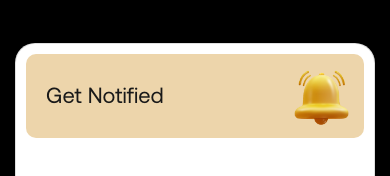
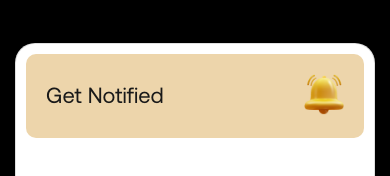
Before and after one commit to Muhtoyyib/payfyr-waitlist, a React (Create React App) app: page / in a window 390 px wide. Shown: the part 366-542 px from the top of the page. Built offline with nearby package versions, Linux system fonts and the light colour scheme.

Commit message:
making changes

```diff
--- a/src/components/layout/right-layout/index.js
+++ b/src/components/layout/right-layout/index.js
@@ -3,7 +3,7 @@ import  BellIcon from './bell.png';
 
 const RightLayout = () => {
   return (
-    <div className='col-12 col-lg-5 col-md-5 offset-lg-1 mt-lg-5 mt-5'>
+    <div className='col-12 col-lg-5 col-md-6 offset-lg-1 mt-lg-5 mt-5'>
 
         <div className='card overflow-hidden p-2'>
           <div className='jumbotron w-100'>
@@ -12,8 +12,8 @@ const RightLayout = () => {
                     <h1 className='rightH1'>Get Notified</h1>
                   </div>
 
-                  <div className='col-4 col-lg-4 d-lg-flex justify-content-lg-end '>
-                    <img src={BellIcon} alt="Bell_Icon" className='img-fluid w-50' />
+                  <div className='col-4 col-lg-4 '>
+                    <img src={BellIcon} alt="Bell_Icon" className='img-fluid float-right w-50' />
                   </div>
               </div>
           </div>
@@ -26,7 +26,7 @@ const RightLayout = () => {
                 </div>
 
                 <div className='d-flex align-items-center'>
-                  <button type="button" class="text-light text-center mx-auto mt-3 mb-2 submit border-0" data-toggle="modal" data-target="#successModal">Notify me</button>
+                  <button type="button" class=" text-light text-center mx-auto mt-3 mb-2 submit border-0" data-toggle="modal" data-target="#successModal">Notify me</button>
                 </div>
             </form>
           </div>
--- a/src/components/layout/right-layout/rightLayout.styles.css
+++ b/src/components/layout/right-layout/rightLayout.styles.css
@@ -35,12 +35,6 @@
         font-size: 22px;
     }
 
-    img{
-        width: 40% !important;
-        position: absolute;
-        right: 10px;
-        top: -4px;
-    }
 
     .submit{
         width: 100%;
--- a/src/components/modal/index.js
+++ b/src/components/modal/index.js
@@ -3,7 +3,7 @@ import './modal.styles.css';
 const Modal = () => {
 
   return (
-    <div className='row d-flex align-items-lg-center'>
+    <div className='row'>
         <div className='modal fade' id="successModal" tabindex="-1" role="dialog" aria-labelledby="successModalTitle" aria-hidden="true">
         <div className='modal-dialog modal-dialog-centered' role="document">
             <div className='modal-content sucessContent'>
```
Also changed, not shown: src/components/layout/left-layout/leftLayout.styles.css (+16 -2 lines), src/components/navbar/navbar.styles.css (+8 -0 lines).
